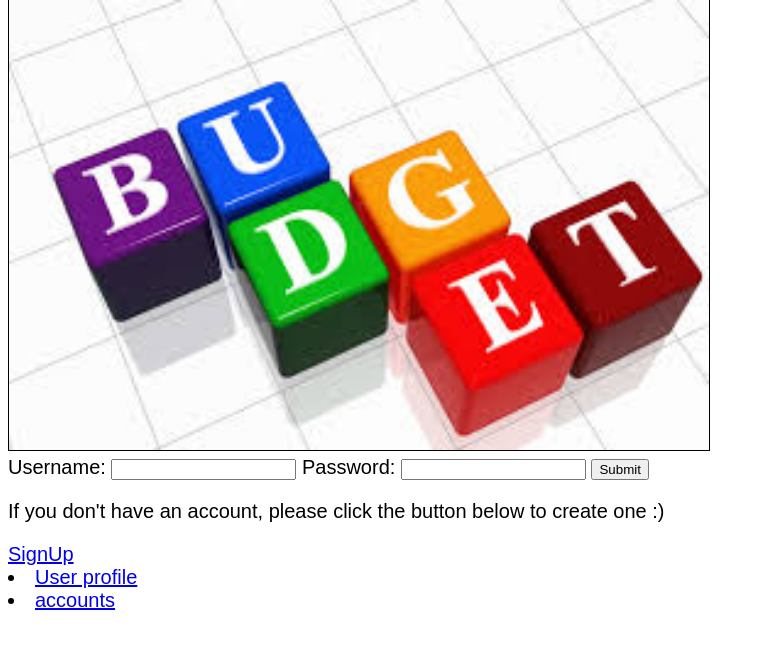
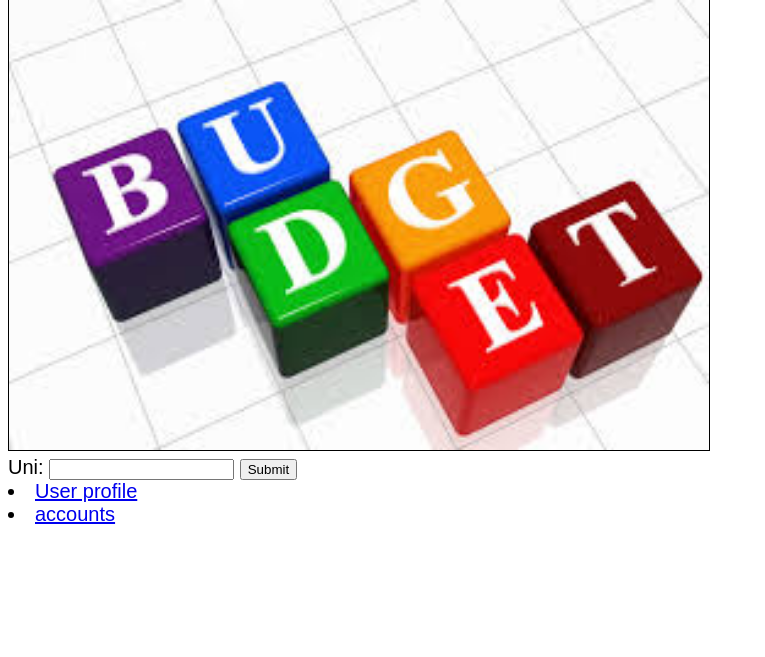
Before and after one commit to kirstyihen/budgetTracker-w4111-proj1, a Flask app: template templates/index.html in a window 1280 px wide. Shown: the part 143-800 px from the top of the page, without its empty margins (0-765 px from the left). Run offline with Flask 3, Linux system fonts and the light colour scheme; the template is opened without the code that fills it, so the values that code supplies are empty; parts of the project's set-up code (start-up, migrations or seed data) failed here and were passed over.

Commit message:
checkUniValidity json function added, new endpoint, working on login button

```diff
--- a/server.py
+++ b/server.py
@@ -12,7 +12,7 @@ import os
   # accessible as a variable in index.html:
 from sqlalchemy import create_engine, text
 from sqlalchemy.pool import NullPool
-from flask import Flask, request, render_template, g, redirect, Response, abort
+from flask import Flask, jsonify, request, render_template, g, redirect, Response, abort
 
 tmpl_dir = os.path.join(os.path.dirname(os.path.abspath(__file__)), 'templates')
 app = Flask(__name__, template_folder=tmpl_dir)
@@ -69,15 +69,25 @@ def teardown_request(exception):
   except Exception as e:
     pass
 
+def isValidUni(uni):
+  with engine.connect() as conn:
+    uni_param = request.args.get('uni')
+    query = text("SELECT * FROM user_attends WHERE uni = :uni")
+    login_data = conn.execute(query, {"uni": uni_param}).fetchall()
+  return login_data > 0  # Valid if at least one record exists for the given uni
+
 #Endpoint for budgetTracker
-@app.route('/', methods=['GET'])
+@app.route('/', methods=['GET', 'POST'])
 def index():
-   query = text("SELECT * FROM user_attends WHERE uni = :uni")
-   login_data = conn.execute(query, uni=request.args.get('uni')).fetchall()
-   if request.args.get('uni') not in login_data:
-      return "Invalid uni"
-   else:
-      return redirect("/user_profile/?name=" + request.args.get('name'))
+  if request.method == 'POST':
+    uni = request.json.get('uni')
+    name = request.json.get('name')
+    if not isValidUni(uni):
+       return jsonify(valid=False)
+    else:
+        return redirect("/user_profile/?name=" + name)
+  else:
+     return render_template("index.html")
 
 # Endpoint for User Profile
 @app.route('/user_profile/<name>', methods=['POST'])
--- a/templates/index.html
+++ b/templates/index.html
@@ -13,24 +13,24 @@
   <h1>Welcome To Budget Tracker!</h1>
   <p>This is a simple budget tracker app that tracks your transactions and account balances.</p>
   <img src="budget.jpg" alt="background pic" width="700" height="450" style="border: 1px solid black;">
-  <form action="/" method="get">
-    <label for="username">Username:</label>
-    <input type="text" id="username" name="username">
-
-    <label for="password">Password:</label>
-    <input type="password" id="password" name="password">
-
-    <button type="button"
-      onclick="if(isValidUsername(username)) {window.location.href='user_profile.html'}">Submit</button>
+  <form action="/" method="post">
+    <label for="uni">Uni:</label>
+    <input type="text" id="uni" name="uni">
+    <button type="button" onclick="checkUniValidity()">Submit</button>
   </form>
- <p>If you don't have an account, please click the button below to create one :) </p>
  <nav>
-     <a href="SignUp.html"> SignUp </a>
      <li><a href="user_profile.html"> User profile</a></li>
      <li><a href="account_tracking.html"> accounts </a></li>
  </nav>
   <script>
-
+    function checkUniValidity() {
+      var uni = document.getElementById("uni").value;
+      if (uni.length < 7) {
+        alert("Uni must be at least 7 characters long");
+      } else {
+        window.location.href = 'user_profile.html';
+      }
+    }
   </script>
 </body>
 
```
